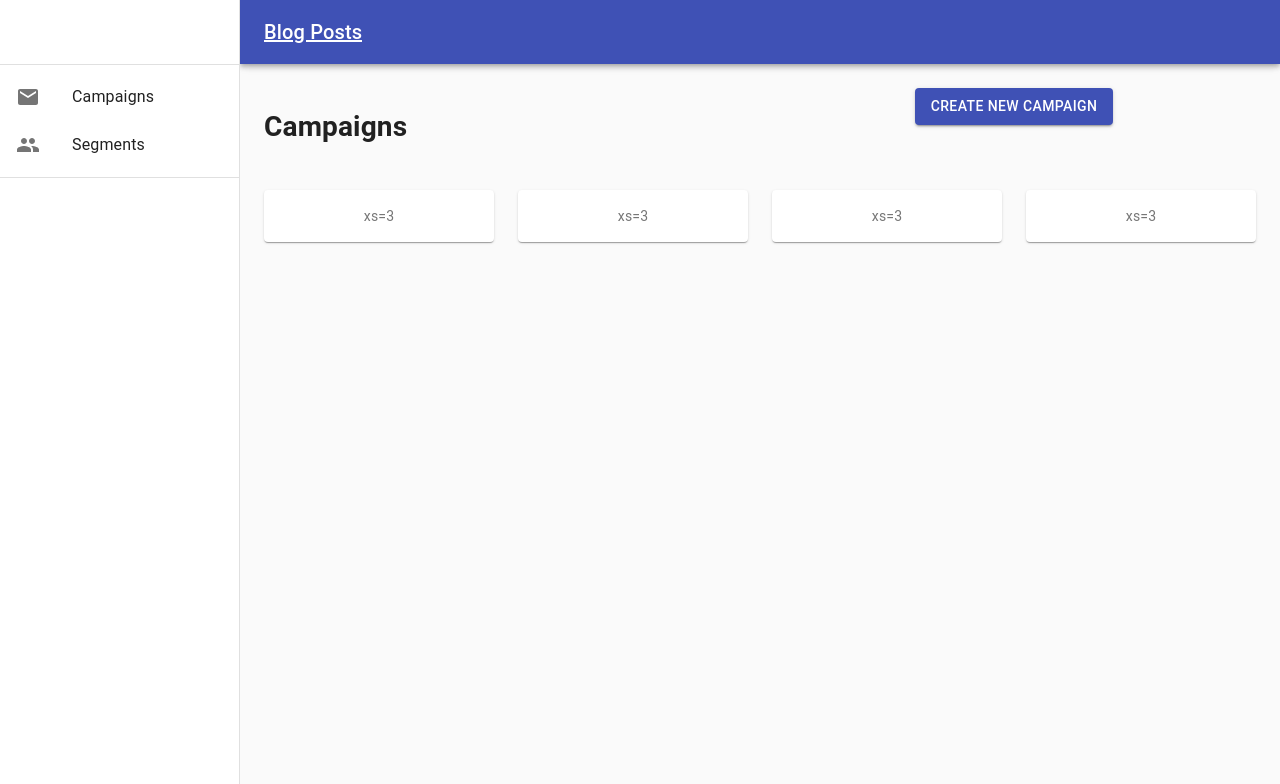
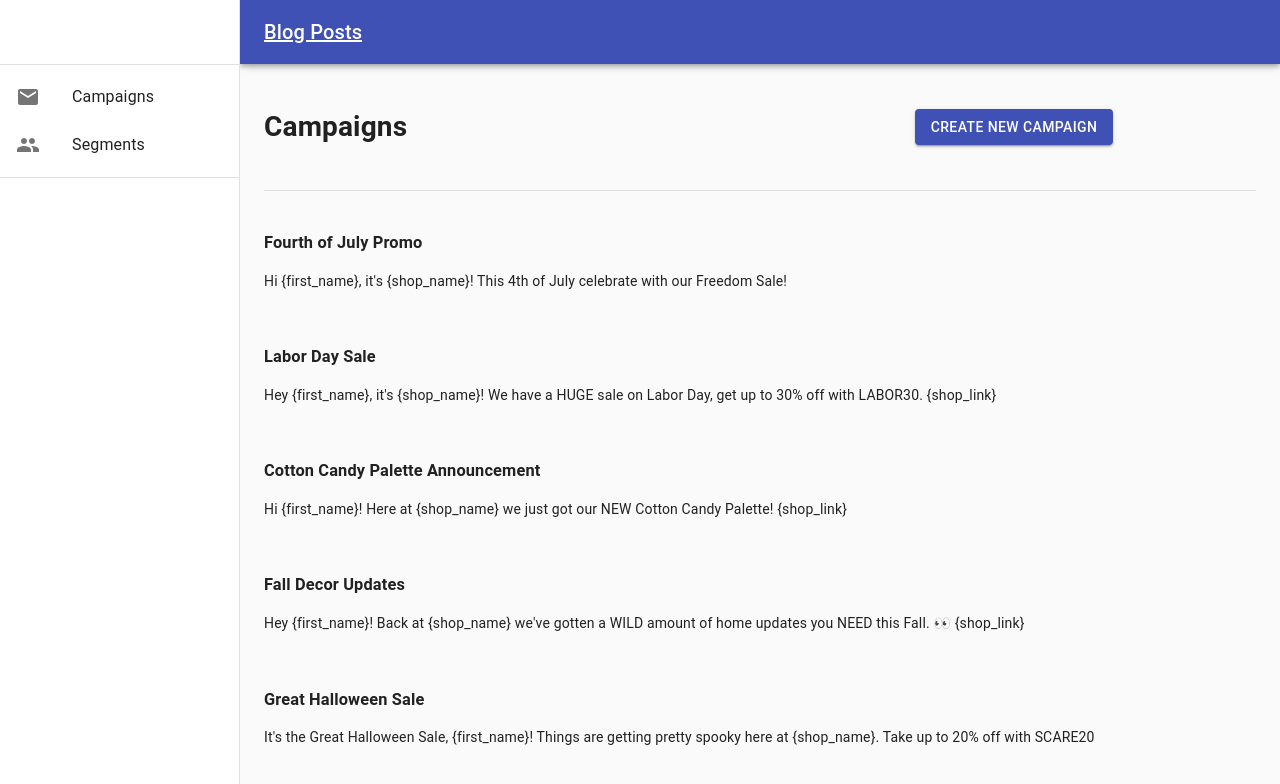
Before and after one commit to coltanium13/pshomework, a React (Create React App) app: page /campaigns in a window 1280 px wide. Shown: the top 784 px of the page. Built offline with nearby package versions, Linux system fonts and the light colour scheme.

Commit message:
fixed button vertical center added campaigns list

```diff
--- a/src/components/campaigns/Campaigns.js
+++ b/src/components/campaigns/Campaigns.js
@@ -4,7 +4,7 @@ import { fetchCampaigns } from "../../actions/campaignActions";
 import { makeStyles } from "@material-ui/core/styles";
 import Paper from "@material-ui/core/Paper";
 import Grid from "@material-ui/core/Grid";
-import { Button } from "@material-ui/core";
+import { Button, Divider } from "@material-ui/core";
 import { Link } from "react-router-dom";
 
 const useStyles = makeStyles(theme => ({
@@ -27,18 +27,18 @@ const Campaigns = () => {
 
   useEffect(() => {
     dispatch(fetchCampaigns(campaign));
-  }, [campaign]);
+  }, [dispatch, campaign]);
 
   const allCampaigns = campaigns.map((campaign, index) => (
-    <div key={index}>
+    <Grid item key={campaign.id} item xs={12}>
       <h3>{campaign.name}</h3>
       <p>{campaign.text}</p>
-    </div>
+    </Grid>
   ));
 
   return (
     <div className={classes.root}>
-      <Grid container spacing={3}>
+      <Grid container spacing={3} alignItems="center">
         <Grid item xs={6}>
           <h1>Campaigns</h1>
         </Grid>
@@ -52,18 +52,10 @@ const Campaigns = () => {
             Create New Campaign
           </Button>
         </Grid>
-        <Grid item xs={3}>
-          <Paper className={classes.paper}>xs=3</Paper>
+        <Grid item xs={12}>
+          <Divider />
         </Grid>
-        <Grid item xs={3}>
-          <Paper className={classes.paper}>xs=3</Paper>
-        </Grid>
-        <Grid item xs={3}>
-          <Paper className={classes.paper}>xs=3</Paper>
-        </Grid>
-        <Grid item xs={3}>
-          <Paper className={classes.paper}>xs=3</Paper>
-        </Grid>
+        {allCampaigns}
       </Grid>
     </div>
   );
```
